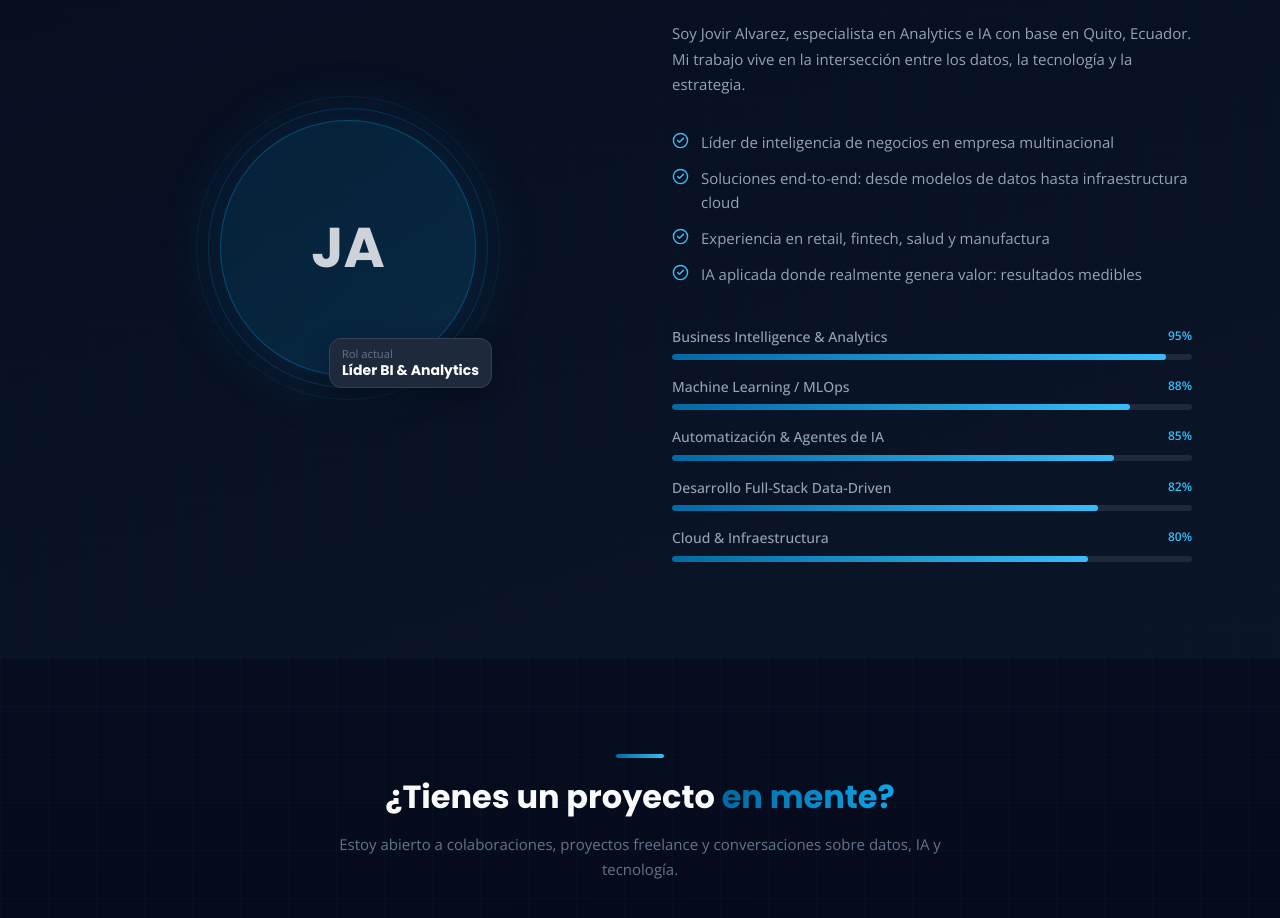
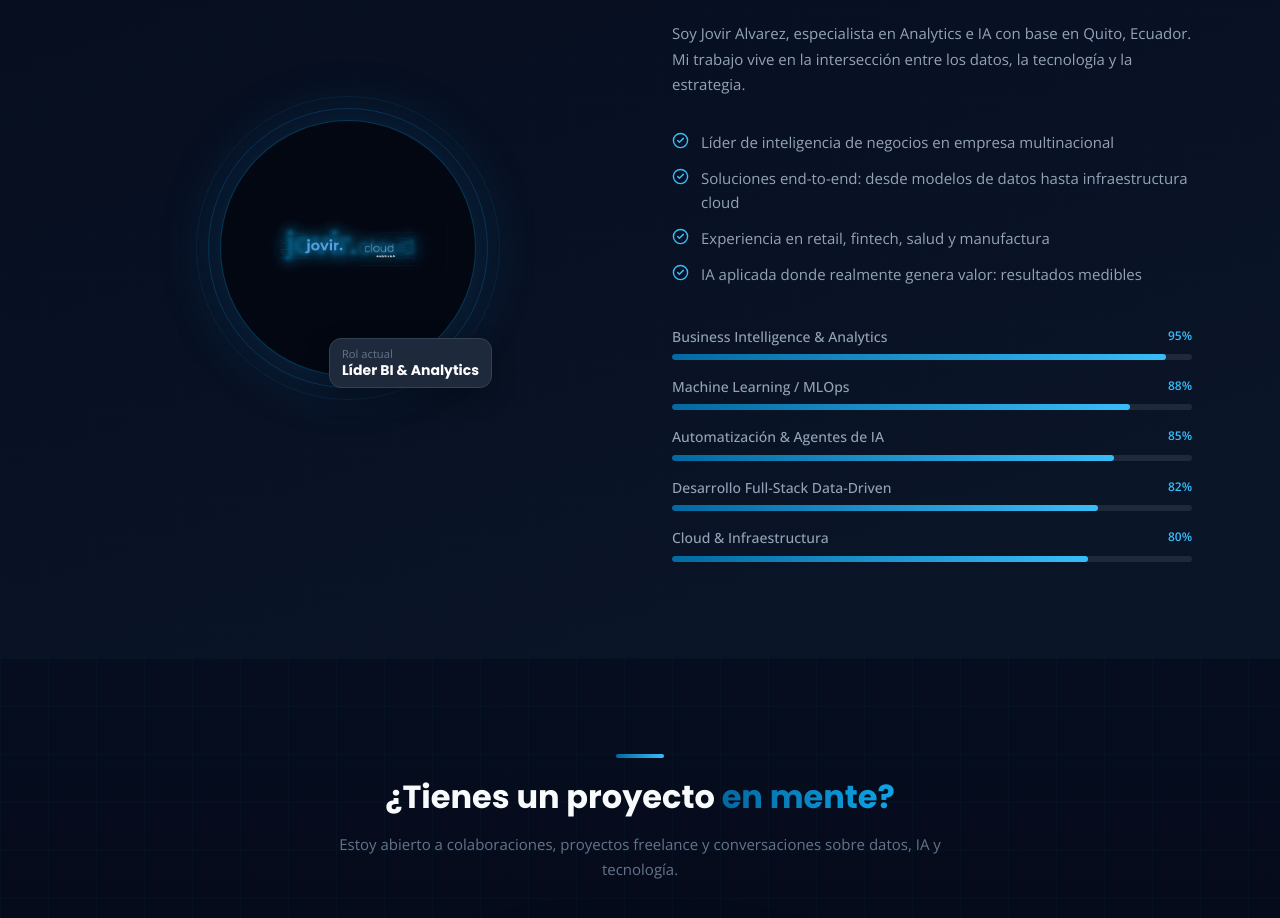
Before and after one commit to joviralexander-code/jovir-cloud, a Next.js app: page / in a window 1280 px wide. Shown: the part 2112-3030 px from the top of the page. Built offline with nearby package versions, Linux system fonts and the light colour scheme.

Commit message:
Replace JA initials with logo in About avatar
Co-Authored-By: Claude Sonnet 4.6 <noreply@anthropic.com>

```diff
--- a/src/components/About.tsx
+++ b/src/components/About.tsx
@@ -80,10 +80,11 @@ export default function About() {
               <div style={{ position: "absolute", inset: "-12px", borderRadius: "50%", border: "1px solid rgba(14,165,233,0.2)" }} aria-hidden="true" />
               <div style={{ position: "absolute", inset: "-24px", borderRadius: "50%", border: "1px solid rgba(14,165,233,0.1)" }} aria-hidden="true" />
               <div
-                style={{ width: "256px", height: "256px", borderRadius: "50%", display: "flex", alignItems: "center", justifyContent: "center", overflow: "hidden", border: "1px solid rgba(14,165,233,0.3)", background: "linear-gradient(135deg,rgba(3,105,161,0.2),rgba(14,165,233,0.15))", boxShadow: "0 0 60px rgba(3,105,161,0.25)", position: "relative" }}
+                style={{ width: "256px", height: "256px", borderRadius: "50%", display: "flex", alignItems: "center", justifyContent: "center", overflow: "hidden", border: "1px solid rgba(14,165,233,0.3)", background: "#030712", boxShadow: "0 0 60px rgba(3,105,161,0.25)", position: "relative" }}
                 aria-hidden="true"
               >
-                <span style={{ fontFamily: "var(--font-poppins)", fontWeight: 700, fontSize: "3.5rem", color: "rgba(255,255,255,0.8)", userSelect: "none" }}>JA</span>
+                {/* eslint-disable-next-line @next/next/no-img-element */}
+                <img src="/logo.png" alt="" style={{ width: "200px", height: "auto", mixBlendMode: "screen" }} />
               </div>
               {/* Badge */}
               <div style={{ position: "absolute", bottom: "-12px", right: "-16px", background: "#1e293b", border: "1px solid #334155", borderRadius: "12px", padding: "8px 12px", boxShadow: "0 8px 24px rgba(0,0,0,0.3)" }} aria-hidden="true">
```
Also changed, not shown: jovir.cloud.png (added).
